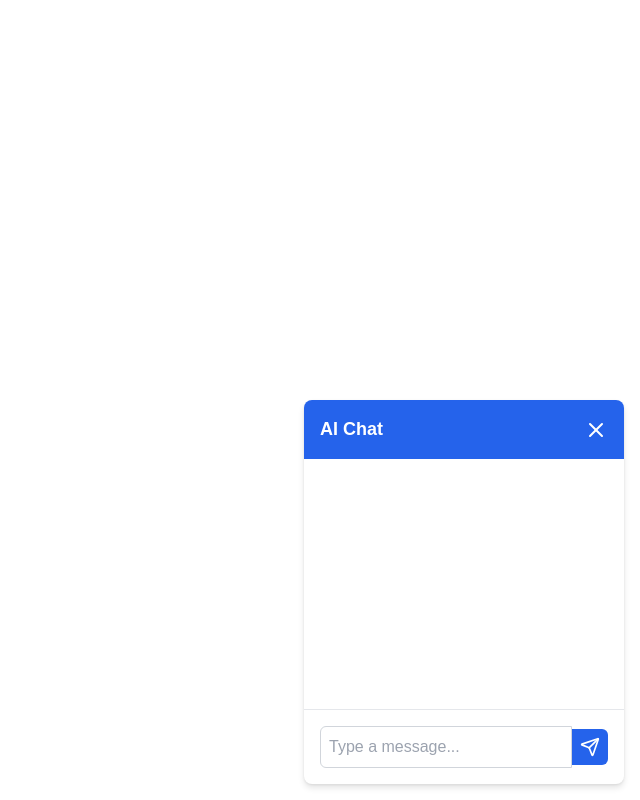
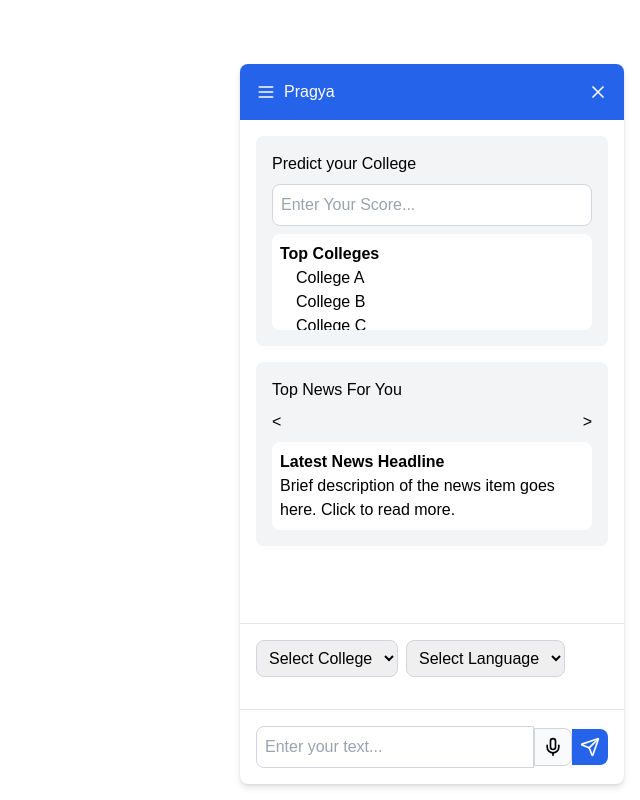
Before and after one commit to SarveshAtawane/SIH, a React (Create React App) app in the folder Chatbot_widget/: page / in a window 1280 px wide. Both pictures are taken after a click on the button 1240 px from the left and 760 px from the top of the page. Shown: the whole page, without its empty margins (640-1280 px from the left). Built offline with nearby package versions, Linux system fonts and the light colour scheme.

Commit message:
Update Widget.jsx

```diff
--- a/Chatbot_widget/src/components/Widget.jsx
+++ b/Chatbot_widget/src/components/Widget.jsx
@@ -1,5 +1,22 @@
 import React, { useState } from 'react';
-import { MessageSquare, X, Send } from 'lucide-react';
+import { MessageSquare, X, Menu, Mic, Send } from 'lucide-react';
+
+const ChatbotWidget = () => {
+  const [isOpen, setIsOpen] = useState(false);
+  const [showChat, setShowChat] = useState(false);
+  const [inputText, setInputText] = useState('');
+
+  const toggleWidget = () => {
+    setIsOpen(!isOpen);
+    setShowChat(false);
+  };
+
+  const handleSend = () => {
+    if (inputText.trim()) {
+      setShowChat(true);
+      // Handle sending message logic here
+    }
+  };
 
   const styles = {
     widgetContainer: {
@@ -9,138 +26,177 @@ const styles = {
       zIndex: 9999,
       fontFamily: 'Arial, sans-serif',
     },
+    button: {
+      backgroundColor: '#2563EB',
+      color: 'white',
+      borderRadius: '50%',
+      padding: '0.75rem',
+      boxShadow: '0 4px 6px rgba(0, 0, 0, 0.1)',
+      cursor: 'pointer',
+      transition: 'background-color 0.2s',
+    },
+    buttonHover: {
+      backgroundColor: '#1D4ED8',
+    },
     chatContainer: {
       backgroundColor: 'white',
       borderRadius: '0.5rem',
       boxShadow: '0 4px 6px rgba(0, 0, 0, 0.1), 0 1px 3px rgba(0, 0, 0, 0.08)',
-    width: '20rem',
-    height: '24rem',
+      width: '24rem',
+      height: '90vh',
+      maxHeight: '800px',
       display: 'flex',
       flexDirection: 'column',
       overflow: 'hidden',
     },
-  chatHeader: {
-    backgroundColor: '#2563eb',
+    header: {
+      backgroundColor: '#2563EB',
       color: 'white',
       padding: '1rem',
       display: 'flex',
       justifyContent: 'space-between',
       alignItems: 'center',
     },
-  chatTitle: {
-    fontWeight: 'bold',
-    fontSize: '1.125rem',
-    margin: 0,
+    body: {
+      flexGrow: 1,
+      padding: '1rem',
+      overflowY: 'auto',
     },
-  closeButton: {
-    background: 'none',
-    border: 'none',
-    color: 'white',
-    cursor: 'pointer',
-  },
-  messagesContainer: {
-    flex: 1,
-    overflowY: 'auto',
+    card: {
+      backgroundColor: '#F3F4F6',
       padding: '1rem',
-    display: 'flex',
-    flexDirection: 'column',
-    gap: '1rem',
-  },
-  message: (sender) => ({
-    maxWidth: '75%',
-    padding: '0.5rem',
-    borderRadius: '0.375rem',
-    alignSelf: sender === 'user' ? 'flex-end' : 'flex-start',
-    backgroundColor: sender === 'user' ? '#2563eb' : '#e5e7eb',
-    color: sender === 'user' ? 'white' : 'black',
-  }),
-  inputForm: {
-    padding: '1rem',
-    borderTop: '1px solid #e5e7eb',
+      borderRadius: '0.5rem',
+      marginBottom: '1rem',
     },
     inputContainer: {
       display: 'flex',
       alignItems: 'center',
+      borderTop: '1px solid #E5E7EB',
+      padding: '1rem',
     },
     input: {
       flex: 1,
-    border: '1px solid #d1d5db',
-    borderRadius: '0.375rem 0 0 0.375rem',
       padding: '0.5rem',
+      border: '1px solid #D1D5DB',
+      borderRadius: '0.5rem 0 0 0.5rem',
+    },
+    select: {
+      flex: 1,
+      padding: '0.5rem',
+      border: '1px solid #D1D5DB',
+      borderRadius: '0.5rem',
+      marginRight: '0.5rem',
+    },
+    micButton: {
+      padding: '0.5rem',
+      backgroundColor: '#F9FAFB',
+      border: '1px solid #D1D5DB',
+      borderRadius: '0 0.5rem 0.5rem 0',
+      cursor: 'pointer',
     },
     sendButton: {
-    backgroundColor: '#2563eb',
+      padding: '0.5rem',
+      backgroundColor: '#2563EB',
       color: 'white',
-    padding: '0.5rem',
-    border: 'none',
-    borderRadius: '0 0.375rem 0.375rem 0',
-    cursor: 'pointer',
-  },
-  toggleButton: {
-    backgroundColor: '#2563eb',
-    color: 'white',
-    padding: '0.75rem',
-    border: 'none',
-    borderRadius: '9999px',
+      borderRadius: '0 0.5rem 0.5rem 0',
       cursor: 'pointer',
     },
   };
 
-const ChatbotWidget = () => {
-  const [isOpen, setIsOpen] = useState(false);
-  const [messages, setMessages] = useState([]);
-  const [input, setInput] = useState('');
-
-  const toggleChat = () => setIsOpen(!isOpen);
-
-  const handleSubmit = (e) => {
-    e.preventDefault();
-    if (input.trim()) {
-      setMessages([...messages, { text: input, sender: 'user' }]);
-      setInput('');
-      // Here you would typically call your AI backend to get a response
-      setTimeout(() => {
-        setMessages(prev => [...prev, { text: "This is a mock AI response.", sender: 'ai' }]);
-      }, 1000);
-    }
-  };
-
   return (
     <div style={styles.widgetContainer}>
-      {isOpen ? (
+      {!isOpen ? (
+        <button
+          onClick={toggleWidget}
+          style={styles.button}
+          onMouseEnter={(e) => e.currentTarget.style.backgroundColor = styles.buttonHover.backgroundColor}
+          onMouseLeave={(e) => e.currentTarget.style.backgroundColor = styles.button.backgroundColor}
+        >
+          <MessageSquare size={32} />
+        </button>
+      ) : (
         <div style={styles.chatContainer}>
-          <div style={styles.chatHeader}>
-            <h3 style={styles.chatTitle}>AI Chat</h3>
-            <button style={styles.closeButton} onClick={toggleChat}>
-              <X size={24} />
+          <div style={styles.header}>
+            <div style={{ display: 'flex', alignItems: 'center' }}>
+              <Menu size={20} style={{ marginRight: '0.5rem' }} />
+              <span>Pragya</span>
+            </div>
+            <button onClick={toggleWidget} style={{ color: 'white' }}>
+              <X size={20} />
             </button>
           </div>
-          <div style={styles.messagesContainer}>
-            {messages.map((message, index) => (
-              <div key={index} style={styles.message(message.sender)}>
-                {message.text}
+          <div style={styles.body}>
+            {!showChat ? (
+              <>
+                <div style={styles.card}>
+                  <h2 style={{ marginBottom: '0.5rem' }}>Predict your College</h2>
+                  <input
+                    type="text"
+                    placeholder="Enter Your Score..."
+                    style={{ width: '100%', padding: '0.5rem', border: '1px solid #D1D5DB', borderRadius: '0.5rem', marginBottom: '0.5rem' }}
+                  />
+                  <div style={{ backgroundColor: 'white', padding: '0.5rem', borderRadius: '0.5rem', maxHeight: '6rem', overflowY: 'auto' }}>
+                    <p style={{ fontWeight: 'bold' }}>Top Colleges</p>
+                    <ul style={{ paddingLeft: '1rem' }}>
+                      <li>College A</li>
+                      <li>College B</li>
+                      <li>College C</li>
+                    </ul>
                   </div>
-            ))}
                 </div>
-          <form onSubmit={handleSubmit} style={styles.inputForm}>
+                <div style={styles.card}>
+                  <h2 style={{ marginBottom: '0.5rem' }}>Top News For You</h2>
+                  <div style={{ display: 'flex', justifyContent: 'space-between', marginBottom: '0.5rem' }}>
+                    <button>&lt;</button>
+                    <button>&gt;</button>
+                  </div>
+                  <div style={{ backgroundColor: 'white', padding: '0.5rem', borderRadius: '0.5rem', maxHeight: '6rem', overflowY: 'auto' }}>
+                    <p style={{ fontWeight: 'bold' }}>Latest News Headline</p>
+                    <p>Brief description of the news item goes here. Click to read more.</p>
+                  </div>
+                </div>
+              </>
+            ) : (
+              <div style={{ backgroundColor: '#F3F4F6', padding: '1rem', borderRadius: '0.5rem', height: '100%' }}>
+                <p>Chat interface placeholder</p>
+                <p>Messages would appear here...</p>
+              </div>
+            )}
+          </div>
+          <div style={styles.inputContainer}>
+            {!showChat && (
+              <div style={{ display: 'flex', marginBottom: '1rem' }}>
+                <select style={styles.select}>
+                  <option>Select College</option>
+                  <option>College A</option>
+                  <option>College B</option>
+                  <option>College C</option>
+                </select>
+                <select style={styles.select}>
+                  <option>Select Language</option>
+                  <option>English</option>
+                  <option>Hindi</option>
+                  <option>Bengali</option>
+                </select>
+              </div>
+            )}
+          </div>
           <div style={styles.inputContainer}>
             <input
               type="text"
-                value={input}
-                onChange={(e) => setInput(e.target.value)}
-                placeholder="Type a message..."
+              value={inputText}
+              onChange={(e) => setInputText(e.target.value)}
+              placeholder="Enter your text..."
               style={styles.input}
             />
-              <button type="submit" style={styles.sendButton}>
+            <button style={styles.micButton}>
+              <Mic size={20} />
+            </button>
+            <button style={styles.sendButton} onClick={handleSend}>
               <Send size={20} />
             </button>
           </div>
-          </form>
         </div>
-      ) : (
-        <button onClick={toggleChat} style={styles.toggleButton}>
-          <MessageSquare size={24} />
-        </button>
       )}
     </div>
   );
```
Lines whose indentation alone changed are shown as unchanged.
